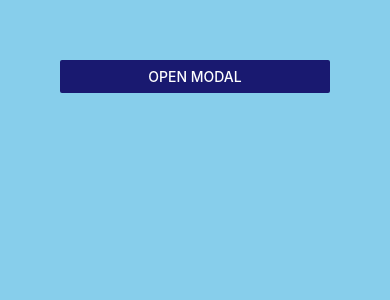
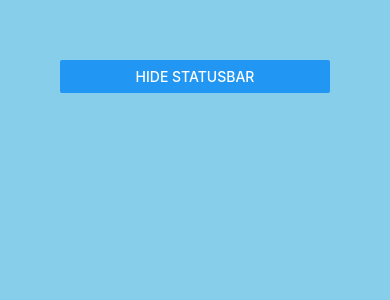
Before and after one commit to muazimmaqbool/React-Native-Tutorials, a React Native app: screen / in a window 390 px wide. Shown: the top 300 px of the page. Built offline with nearby package versions, Linux system fonts and the light colour scheme.

Commit message:
status bar

```diff
--- a/App.js
+++ b/App.js
@@ -76,8 +76,8 @@ const App = () => {
       {/* <D_ScrollView/> */}
       {/* <E_Button/> */}
       {/* <F_Pressable/> */}
-      <G_Modal/>
-      {/* <H_Statusbar/> */}
+      {/* <G_Modal/> */}
+      <H_Statusbar/>
       {/* <I_ActivityIndicator/> */}
       {/* <J_Alert/> */}
 
--- a/Core Components/H_Statusbar.js
+++ b/Core Components/H_Statusbar.js
@@ -3,7 +3,7 @@ import { Button, StatusBar, Text, View } from "react-native";
 
 const H_Statusbar = () => {
   //StatusBar: allows you to control the applications status bar (area at the top of the screen)
-  //Statusbar: displays various information such as : time, wifi, sim, battery info, etc
+  //Statusbar: displays various information such as : time, wifi, sim, battery info, notifications etc
   //Statusbar component is used to modify the status bar
 
   const [isHidden, setIsHidden] = useState(false);
@@ -16,7 +16,7 @@ const H_Statusbar = () => {
     <View>
       <StatusBar
         backgroundColor={"#2563d5"} //only works on Android
-        barStyle={"light-content"} // try: defult, dark-content also
+        barStyle={"dark-content"} // try: defult, light-content also
         /*Note: default is white in android and black in ios
                 dark-content: dark color in both
                 ligh-content: white color in both
```
